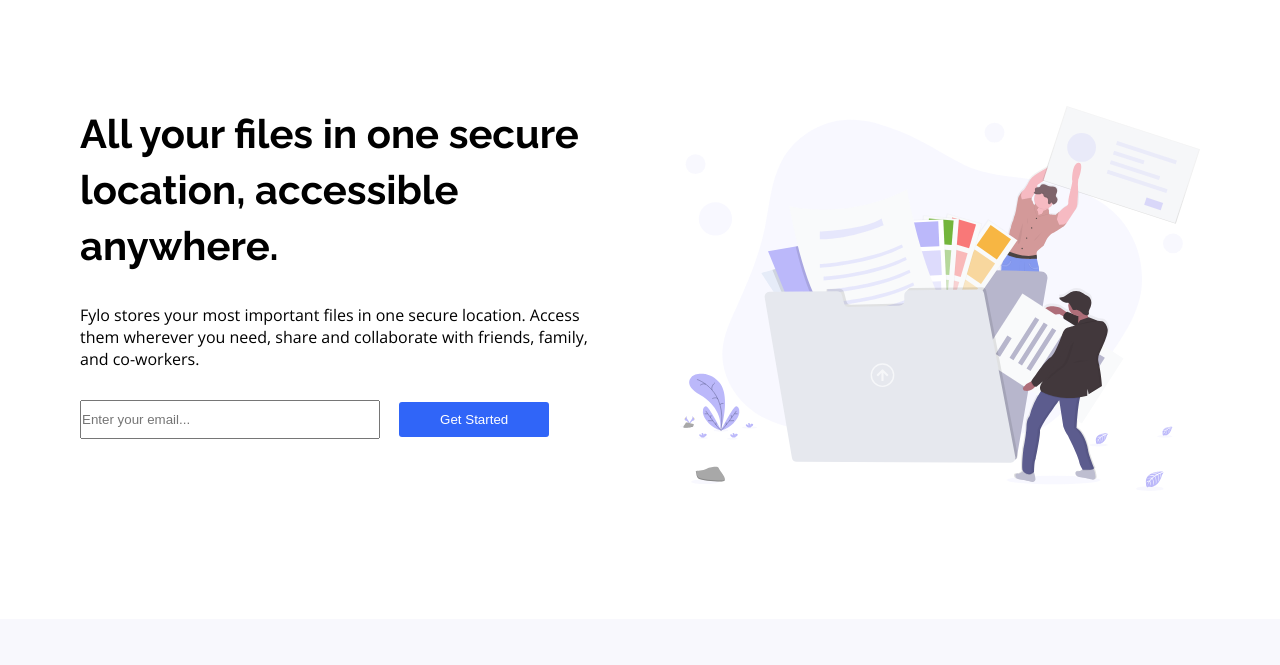
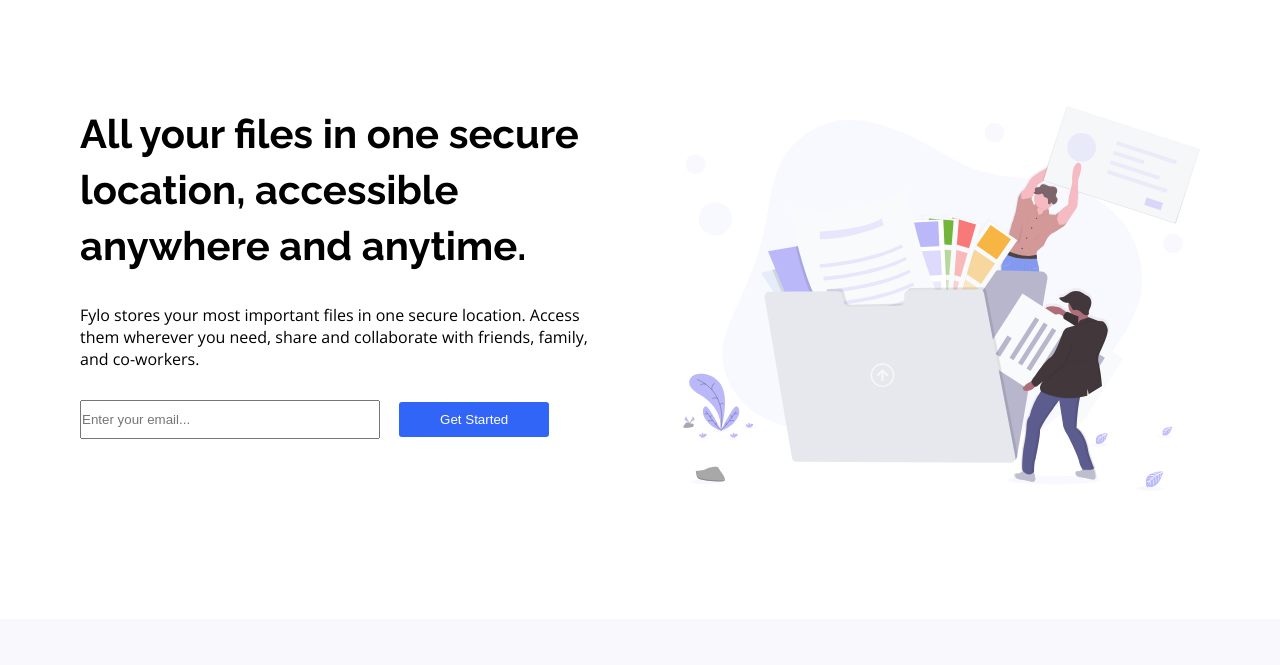
Before and after one commit to UberR3mox/Fylo-Landing-Page, a plain HTML site: page index.html in a window 1280 px wide. Shown: the part 135-800 px from the top of the page. Drawn offline with nearby package versions, Linux system fonts and the light colour scheme; a web font is replaced by a local one.

Commit message:
index.html

```diff
--- a/index.html
+++ b/index.html
@@ -32,7 +32,7 @@
     </div>
     <div class="row">
       <div class="col">
-       <h1>All your files in one secure location, accessible anywhere.</h1>
+       <h1>All your files in one secure location, accessible anywhere and anytime.</h1>
        <p>Fylo stores your most important files in one secure location.
         Access them wherever you need, share and collaborate with friends,
         family, and co-workers.</p>
```
